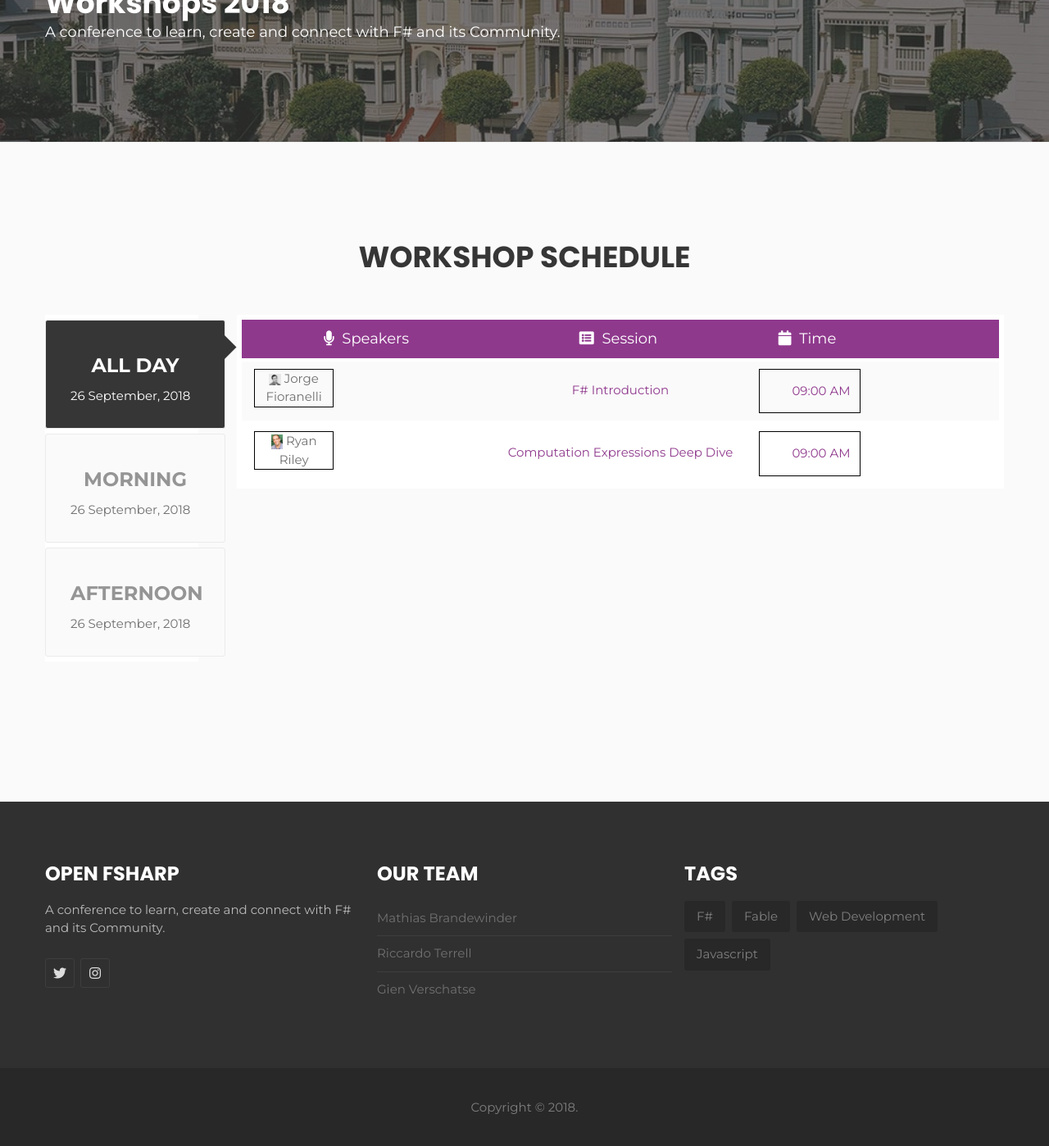
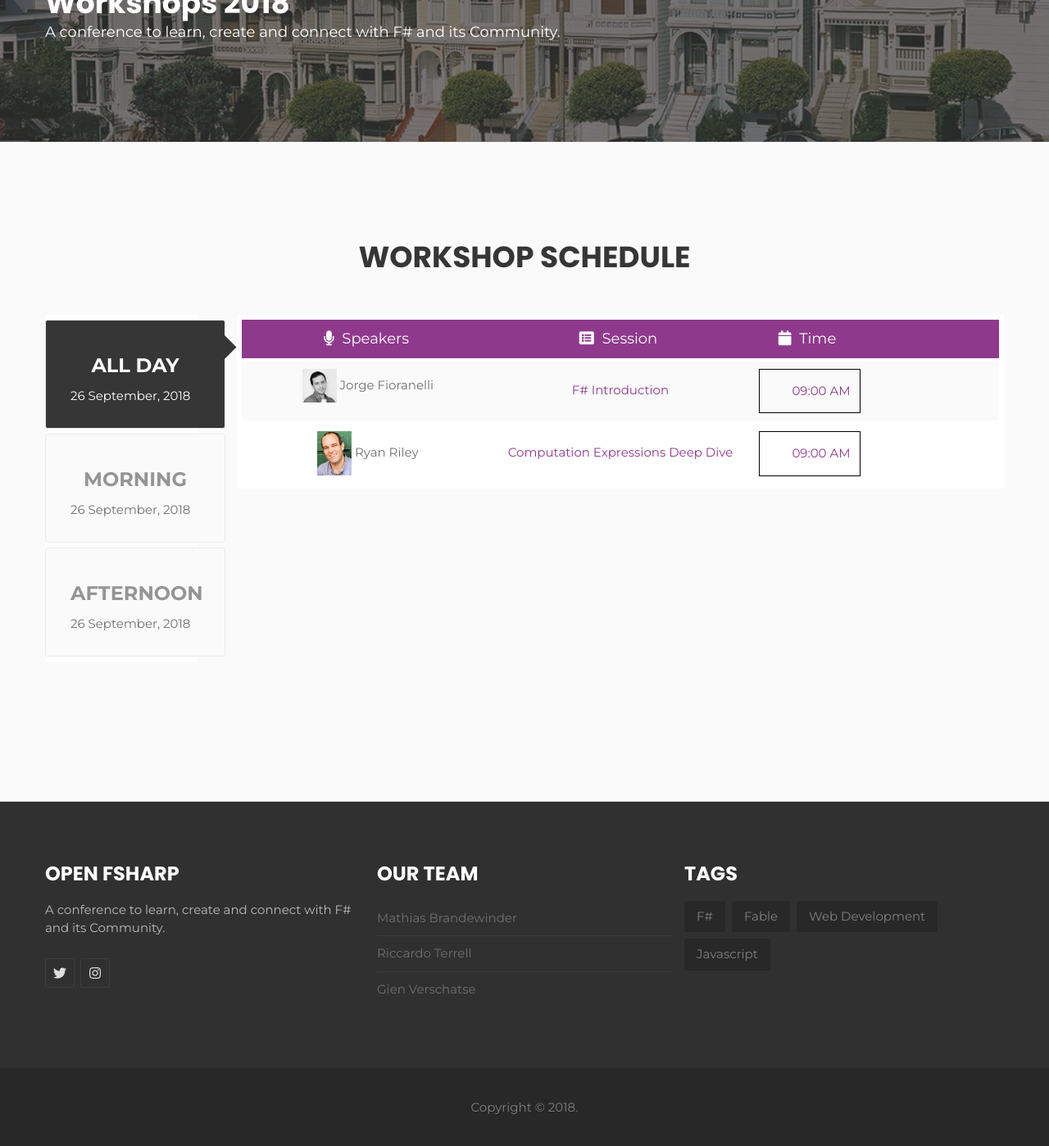
Before and after one commit to open-fsharp/open-fsharp.github.io, a Jekyll site: the page built from agenda/workshop.md, in a window 1280 px wide and 1400 px high, scrolled down 139 px. Shown: the whole window at 82% size. Built offline with Jekyll 4.4.1, drawn with Linux system fonts in a browser that asks for light colours; nearby versions of some CDN libraries; comment, search, counter and statistics services are not loaded.

Commit message:
add css for speakers

```diff
--- a/public/css/style.css
+++ b/public/css/style.css
@@ -2089,3 +2089,7 @@
 .homepage2 .schedule-item:last-child {
     margin-bottom: 0;
 }
+.homepage2 .event-schedule-speaker {
+	border: none;
+	width: 100%;
+}
```
